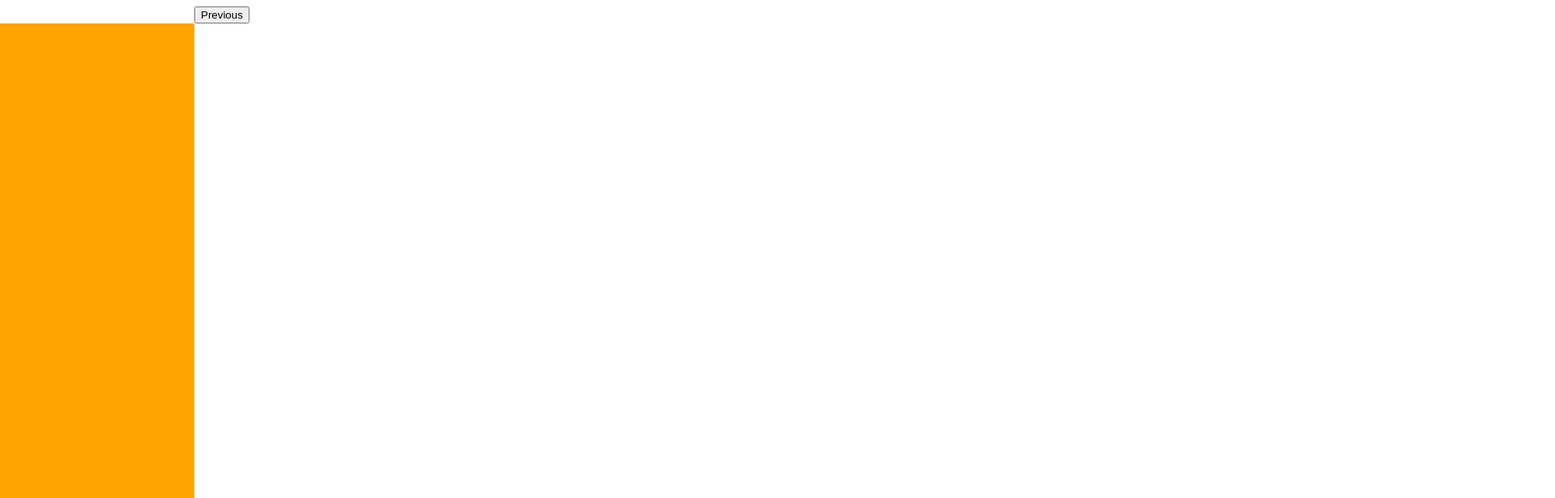
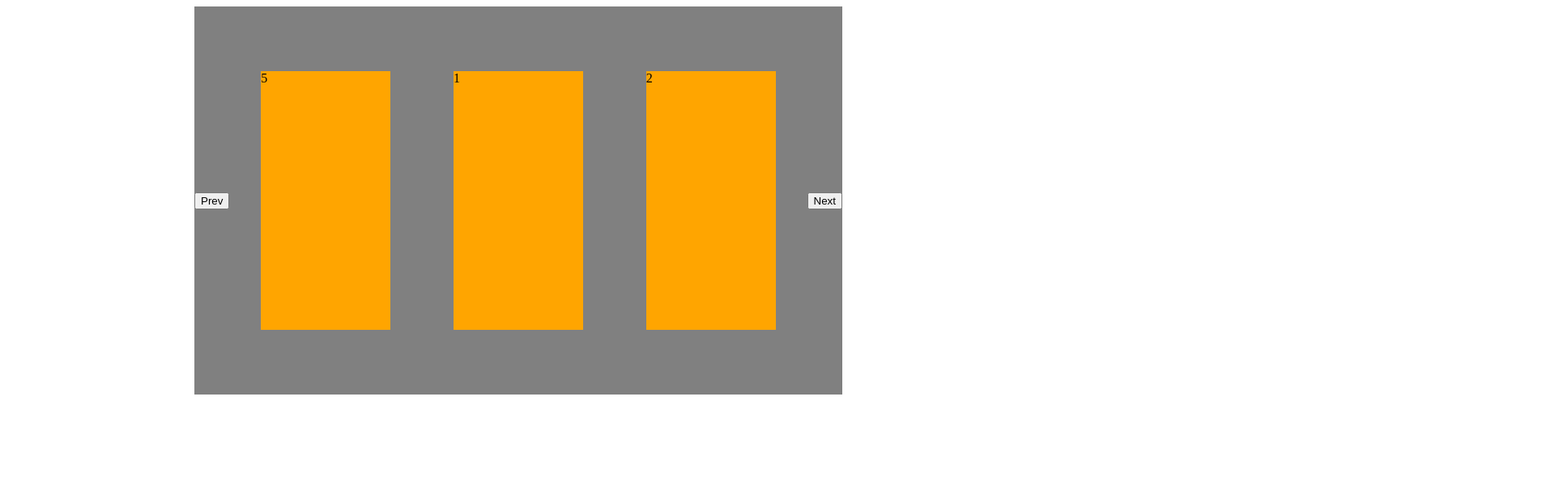
Before and after one commit to cookieMonsterDev/star-wars-app, a React (Create React App) app: page / in a window 1280 px wide. Shown: the top 616 px of the page at 81% size, 1920 px wide, since content can reach past the window. Built offline with nearby package versions, Linux system fonts and the light colour scheme; the HTML template or start-up script is replaced by a standard one.

Commit message:
feat: add simple custom carusel

```diff
--- a/package.json
+++ b/package.json
@@ -10,12 +10,10 @@
     "@types/node": "^16.7.13",
     "@types/react": "^18.0.0",
     "@types/react-dom": "^18.0.0",
-    "@types/react-slick": "^0.23.9",
     "@types/styled-components": "^5.1.25",
     "react": "^18.2.0",
     "react-dom": "^18.2.0",
     "react-scripts": "5.0.1",
-    "react-slick": "^0.29.0",
     "styled-components": "^5.3.5",
     "typescript": "^4.4.2",
     "web-vitals": "^2.1.0"
--- a/src/App.tsx
+++ b/src/App.tsx
@@ -1,13 +1,13 @@
 import React from 'react';
 import { getData } from './typescript/getData';
 import { NavBar} from './components/navBar/NavBar';
-import { Test } from './components/slider/slider';
+import { Slider } from './components/slider/slider';
 
 
 function App() {
   return (
     <div>
-      <Test />
+      <Slider />
     </div>
   );
 }
--- a/src/components/slider/slider.tsx
+++ b/src/components/slider/slider.tsx
@@ -1,61 +1,63 @@
-import React from 'react';
-import Slider from 'react-slick';
+import React, { useState } from 'react';
 import styled from 'styled-components';
 
 const Container = styled.div`
   margin: auto;
   width: 50em;
-  height: 10em;
-`;
-
-const StyledSlider = styled(Slider)`
-  .slick-list {
-    padding: 0 !important;
-  }
+  height: 30em;
+  display: flex;
+  flex-direction: row;
+  justify-content: center;
+  align-items: center;
+  background-color: gray;
 `;
 
 const Form = styled.div`
-  width: 40em;
+  margin: auto;
+  justify-content: center;
+  align-items: center;
+  width: 10em;
   height: 20em;
   border-width: 2em;
   border-color: black;
   background-color: orange;
 `;
 
-const Data = [1,2,3,4,5,6,7,8,9];
+const Data = [1,2,3,4,5];
 
-export const Test = () => {
+console.log(`arr length ${Data.length}`)
 
-  const settings = {
-    dots: true,
-      infinite: true,
-      speed: 500,
-      slidesToShow: 1,
-      slidesToScroll: 1
+export const Slider = () => {
+
+  const [slide, setSlide] = useState(0)
+
+
+  const NextSlide = () => {
+    slide === Data.length - 1
+    ? setSlide(0)
+    : setSlide(slide + 1);
   };
+
+  const PrevSlide = () => {
+    slide === 0
+    ? setSlide(Data.length - 1)
+    : setSlide(slide - 1)
+  };
+
 
   return (
     <Container>
-      <StyledSlider {...settings}>
+      <button onClick={PrevSlide}> Prev </button>
             <Form>
-          <h3>1</h3>
+              { slide === 0 ? Data[Data.length - 1] : Data[slide - 1]}
             </Form>
             <Form>
-          <h3>2</h3>
+              {Data[slide]}
             </Form>
             <Form>
-          <h3>3</h3>
+              { slide === Data.length - 1 ? Data[0] : Data[slide + 1]}
             </Form>
-        <Form>
-          <h3>4</h3>
-        </Form>
-        <Form>
-          <h3>5</h3>
-        </Form>
-        <Form>
-          <h3>6</h3>
-        </Form>
-      </StyledSlider>
+      <button onClick={NextSlide}> Next </button>
     </Container>
   )
 }
```
Also changed, not shown: 1 other file (tests, documents, lock files or other folders). Lines whose indentation alone changed are shown as unchanged.
